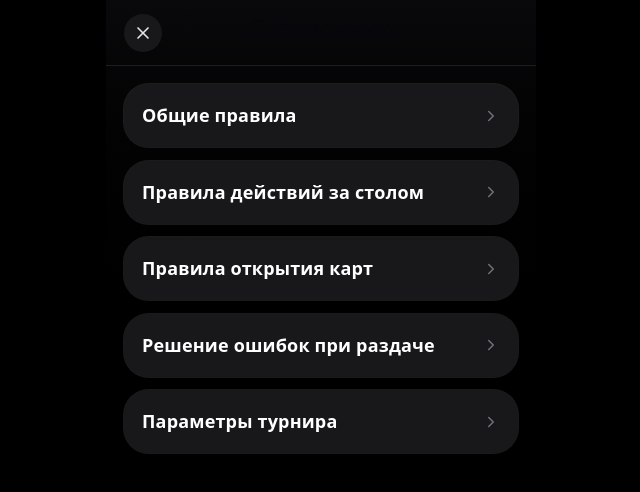
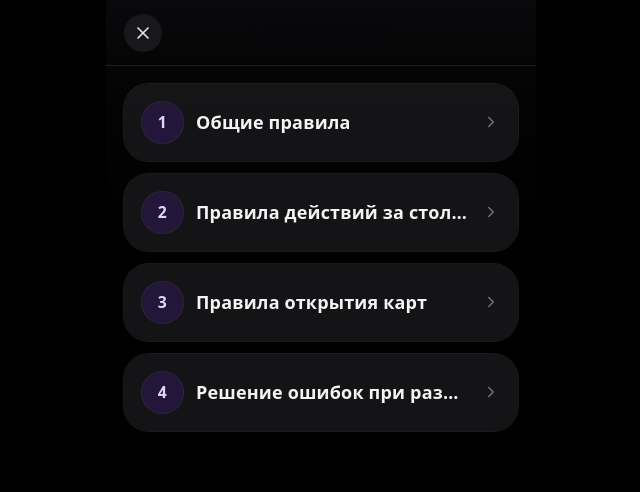
Before and after one commit to fontue/poker-points, a React (Vite) app: page / in a window 1280 px wide. Both pictures are taken after a click on the button 736 px from the left and 24 px from the top of the page. Shown: the top 492 px of the page, without its empty margins (319-959 px from the left). Built offline with nearby package versions, Linux system fonts and the light colour scheme.

Commit message:
дизайн правки

```diff
--- a/src/components/common/MarkdownContent.tsx
+++ b/src/components/common/MarkdownContent.tsx
@@ -57,7 +57,7 @@ function renderBlock(block: MarkdownBlock, index: number): ReactNode {
   if (block.type === 'heading') {
     const className =
       block.level === 2
-        ? 'mt-5 first:mt-0 text-base font-black text-white'
+        ? 'mt-6 first:mt-0 text-base font-black text-zinc-100'
         : 'mt-4 first:mt-0 text-sm font-black text-zinc-100';
 
     return (
@@ -69,10 +69,11 @@ function renderBlock(block: MarkdownBlock, index: number): ReactNode {
 
   if (block.type === 'list') {
     return (
-      <ul key={index} className="my-3 space-y-2 pl-4 text-sm leading-6 text-zinc-300">
+      <ul key={index} className="my-3 space-y-2 text-sm leading-6 text-zinc-300">
         {block.items.map((item) => (
-          <li key={item} className="list-disc pl-1">
-            {item}
+          <li key={item} className="grid grid-cols-[auto_1fr] gap-2 rounded-xl bg-black/25 px-3 py-2 ring-1 ring-white/[0.06]">
+            <span className="mt-2 h-1.5 w-1.5 rounded-full bg-violet-300/80" />
+            <span>{item}</span>
           </li>
         ))}
       </ul>
@@ -80,7 +81,7 @@ function renderBlock(block: MarkdownBlock, index: number): ReactNode {
   }
 
   return (
-    <p key={index} className="my-3 text-sm leading-6 text-zinc-300">
+    <p key={index} className="my-3 rounded-xl bg-black/20 px-3 py-2 text-sm leading-6 text-zinc-300 ring-1 ring-white/[0.04]">
       {block.text}
     </p>
   );
--- a/src/components/dialogs/AddPlayerDialog.tsx
+++ b/src/components/dialogs/AddPlayerDialog.tsx
@@ -70,7 +70,7 @@ export function AddPlayerDialog({
       {history.length > 0 && (
         <div className="mt-4">
           <div className="mb-2 text-sm font-bold text-zinc-400">История имён</div>
-          <div className="max-h-[38dvh] space-y-1.5 overflow-y-auto pr-1 overscroll-contain">
+          <div className="grid max-h-[38dvh] grid-cols-2 gap-2 overflow-y-auto pr-1 overscroll-contain">
             {[...history]
               .sort((a, b) => a.localeCompare(b, 'ru', { sensitivity: 'base' }))
               .map((name) => {
@@ -79,21 +79,26 @@ export function AddPlayerDialog({
                 return (
                   <div
                     key={name}
-                    className="flex items-center gap-1.5 rounded-xl border border-white/[0.14] bg-zinc-900/70 p-1.5 ring-1 ring-black/40"
+                    className={`flex min-w-0 items-center gap-1 rounded-xl border p-1.5 ring-1 ring-black/40 ${
+                      isAlreadyAdded
+                        ? 'border-violet-300/15 bg-violet-500/[0.08]'
+                        : 'border-white/[0.14] bg-zinc-900/70'
+                    }`}
                   >
                     <button
                       type="button"
                       onClick={() => onSelectHistoryName(name)}
                       disabled={isAlreadyAdded}
-                      className="min-w-0 flex-1 truncate rounded-lg px-2.5 py-1.5 text-left text-sm font-bold text-white disabled:text-zinc-600"
+                      className={`min-w-0 flex-1 truncate rounded-lg px-2 py-1.5 text-left text-sm font-bold ${
+                        isAlreadyAdded ? 'text-violet-100/65' : 'text-white'
+                      }`}
                     >
                       {name}
-                      {isAlreadyAdded && <span className="ml-2 text-xs font-black uppercase text-zinc-500">В игре</span>}
                     </button>
                     <button
                       type="button"
                       onClick={() => onDeleteHistoryName(name)}
-                      className="rounded-lg bg-zinc-800 p-1.5 text-zinc-400 active:scale-95"
+                      className="grid h-7 w-7 shrink-0 place-items-center rounded-lg bg-zinc-800/80 text-zinc-400 active:scale-95"
                       aria-label={`Удалить ${name} из истории`}
                     >
                       <X size={16} />
--- a/src/components/dialogs/ReferenceDialog.tsx
+++ b/src/components/dialogs/ReferenceDialog.tsx
@@ -38,19 +38,24 @@ export function ReferenceDialog({ onClose }: ReferenceDialogProps) {
         <main className="flex-1 overflow-y-auto px-4 py-4 overscroll-contain">
           {!currentSection ? (
             <div className="space-y-3">
-              {referenceSections.map((section) => (
+              {referenceSections.map((section, index) => (
                 <button
                   key={section.id}
                   onClick={() => setActiveSection(section.id)}
-                  className="flex w-full items-center justify-between rounded-3xl bg-zinc-900 p-4 text-left ring-1 ring-white/10 active:scale-[0.99]"
+                  className="grid w-full grid-cols-[auto_1fr_auto] items-center gap-3 rounded-3xl bg-zinc-900/85 p-4 text-left ring-1 ring-white/10 active:scale-[0.99]"
                 >
-                  <span className="text-base font-bold">{section.title}</span>
+                  <span className="grid h-9 w-9 place-items-center rounded-2xl bg-violet-600/15 text-sm font-black text-violet-200 ring-1 ring-violet-400/15">
+                    {index + 1}
+                  </span>
+                  <span className="min-w-0">
+                    <span className="block truncate text-base font-black text-zinc-100">{section.title}</span>
+                  </span>
                   <ChevronLeft size={18} className="rotate-180 text-zinc-500" />
                 </button>
               ))}
             </div>
           ) : (
-            <div className="rounded-3xl bg-zinc-900 p-4 ring-1 ring-white/10">
+            <div className="rounded-3xl bg-zinc-900/75 p-3 ring-1 ring-white/10">
               <MarkdownContent content={currentSection.content} />
             </div>
           )}
--- a/src/components/game/PokerTimer.tsx
+++ b/src/components/game/PokerTimer.tsx
@@ -37,8 +37,8 @@ export function PokerTimer({
   const isFirstLevel = timer.currentLevelIndex === 0;
   const isLastLevel = timer.currentLevelIndex >= settings.timerLevels.length - 1;
   const [visibleActionsSide, setVisibleActionsSide] = useState<'left' | 'right' | null>(null);
-  const leftActionsWidth = 96;
-  const rightActionsWidth = 56;
+  const leftActionsWidth = 140;
+  const rightActionsWidth = 70;
 
   function getTimerOffset() {
     if (visibleActionsSide === 'left') return leftActionsWidth;
@@ -60,7 +60,7 @@ export function PokerTimer({
 
   return (
     <section className="relative mb-4 overflow-hidden rounded-3xl">
-      <div className="absolute left-0 top-0.5 bottom-0.5 grid w-[88px] grid-cols-2 overflow-hidden rounded-3xl">
+      <div className="absolute left-0 top-0.5 bottom-0.5 grid w-[132px] grid-cols-2 overflow-hidden rounded-3xl">
         <button
           type="button"
           onClick={() => {
@@ -91,7 +91,7 @@ export function PokerTimer({
           closeActions();
           onResetLevel();
         }}
-        className="absolute right-0 top-0.5 bottom-0.5 grid w-12 place-items-center rounded-3xl bg-red-500/85 text-white active:brightness-110"
+        className="absolute right-0 top-0.5 bottom-0.5 grid w-[62px] place-items-center rounded-3xl bg-red-500/85 text-white active:brightness-110"
         aria-label="Сбросить таймер"
       >
         <RotateCcw size={20} />
--- a/src/content/referenceSections.ts
+++ b/src/content/referenceSections.ts
@@ -83,10 +83,5 @@ export const referenceSections: ReferenceSection[] = [
 
 ### Любая спорная ситуация
 * решение организатора окончательное.`
-  },
-  {
-    id: 'tournament-settings',
-    title: 'Параметры турнира',
-    content: 'Тестовый контент раздела «Параметры турнира».'
   }
 ];
```
